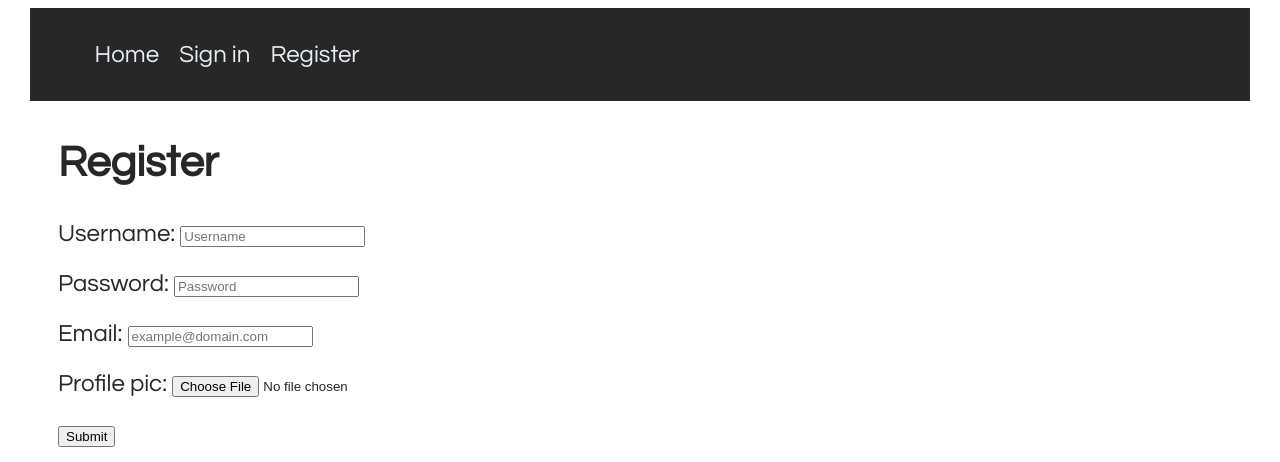
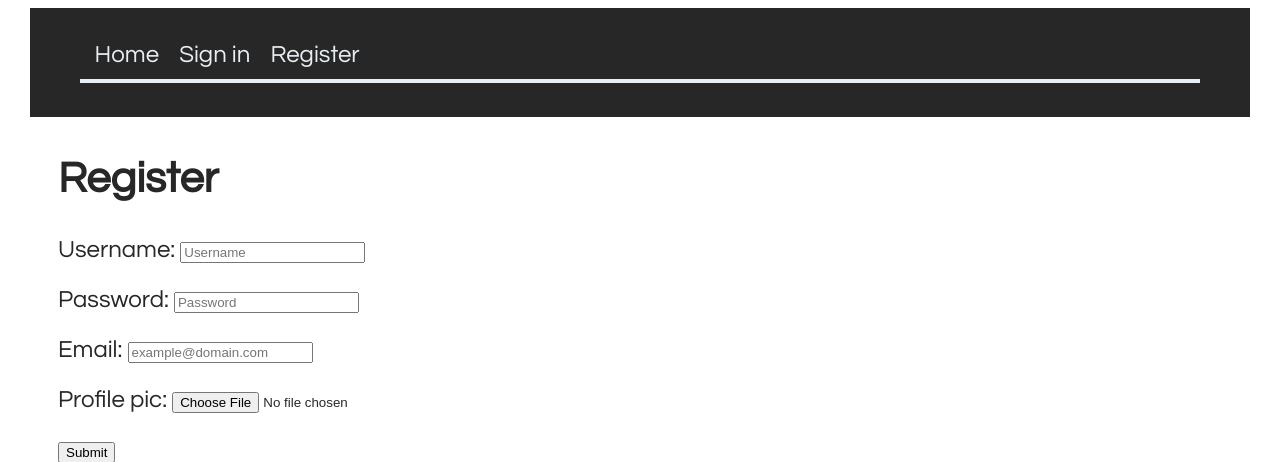
Before and after one commit to andrewbrase/django_website, a Django app: page /basic_app/Register/ in a window 1280 px wide. Shown: the top 462 px of the page. Run offline with Django 4.2, Linux system fonts and the light colour scheme.

Commit message:
worked on user sign in

```diff
--- a/ab_website/static/base/base.css
+++ b/ab_website/static/base/base.css
@@ -78,6 +78,7 @@ body nav {
   background-color: rgb(39, 39, 39);
   margin-left: auto;
   margin-right: auto;
+  overflow: hidden;
 }
 body nav li {
   margin-left: 15px;
@@ -92,7 +93,12 @@ body nav li a:hover {
   color: aquamarine;
   text-decoration: underline;
 }
+body nav hr {
+  margin-right: 40px;
+  border: 2px solid rgb(231, 239, 245);
+}
 body nav .user {
+  margin-right: 40px;
   display: inline;
   color: rgb(231, 239, 245);
   float: right;
--- a/ab_website/static/base/base.scss
+++ b/ab_website/static/base/base.scss
@@ -12,6 +12,7 @@ body {
         background-color: $bb;
         margin-left: auto;
         margin-right: auto;
+        overflow: hidden;
 
         li {
             margin-left: 15px;
@@ -29,7 +30,13 @@ body {
             }
         }
 
+        hr {
+            margin-right: 40px;
+            border: 2px solid $fontcolor
+        }
+
         .user {
+            margin-right: 40px;
             display: inline;
             color: $fontcolor;
             float: right;
--- a/ab_website/templates/basic_app/base.html
+++ b/ab_website/templates/basic_app/base.html
@@ -27,6 +27,7 @@
             <li><a href="{% url 'basic_app:contact' %}">Contact</a></li>
             {% endif %}
 
+            <hr>
             {% if user.is_staff %}
             <li><a href="{% url 'admin:index' %}">Admin</a></li>
             {% endif %}
--- a/ab_website/templates/basic_app/index.html
+++ b/ab_website/templates/basic_app/index.html
@@ -38,7 +38,7 @@
         </div>
         <div class="visit">
             <h4><a href="{% url 'basic_app:home' %}">Visit without signing in</a></h4>
-            <h5>(some features will require being signed in)</h5>
+            <h5>(Some features will require being signed in)</h5>
         </div>
     </section>
 </body>
--- a/ab_website/templates/basic_app/register.html
+++ b/ab_website/templates/basic_app/register.html
@@ -7,7 +7,7 @@
     <h1>Register</h1>
 
     {% if registered %}
-    <h1>Thank you for registering!</h1>
+    <h3>Thank you for registering!</h3>
 
     <script>
         setTimeout(() => {
```
Also changed, not shown: ab_website/db.sqlite3, 1 other file.
